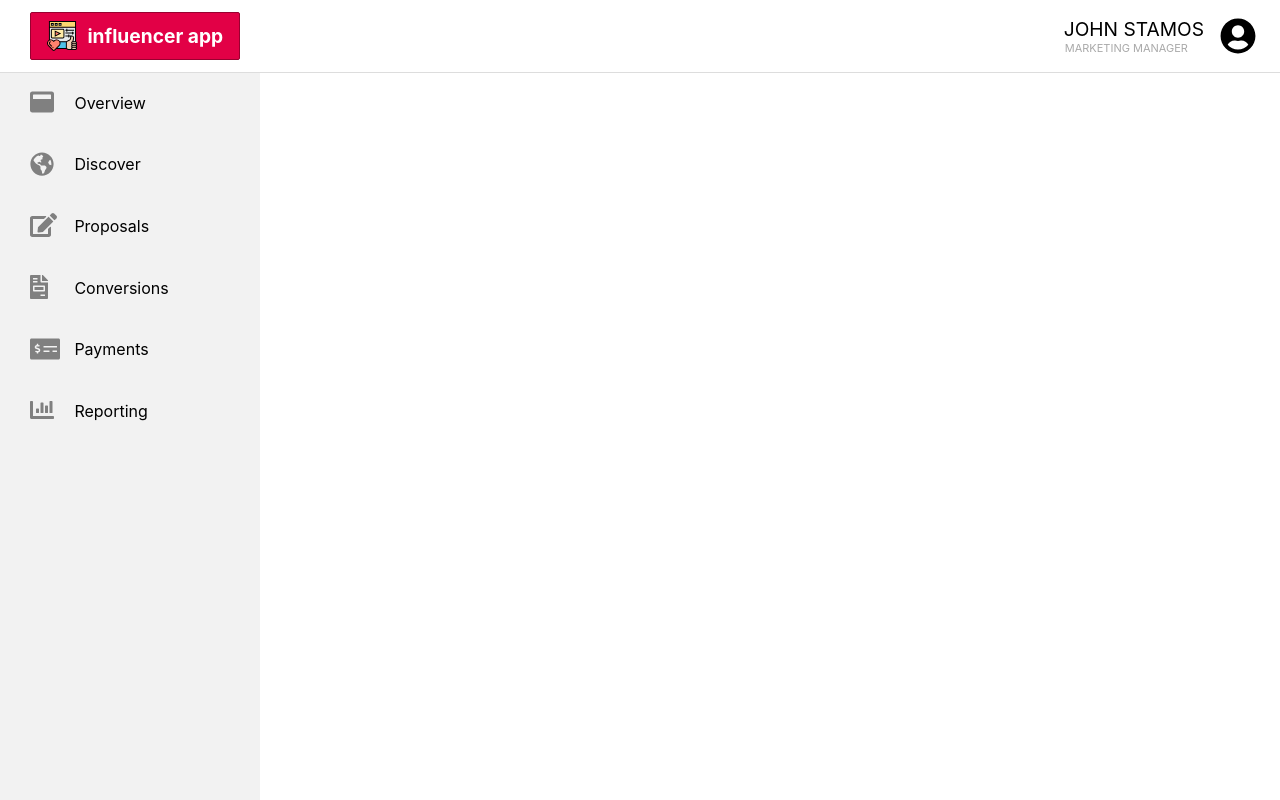
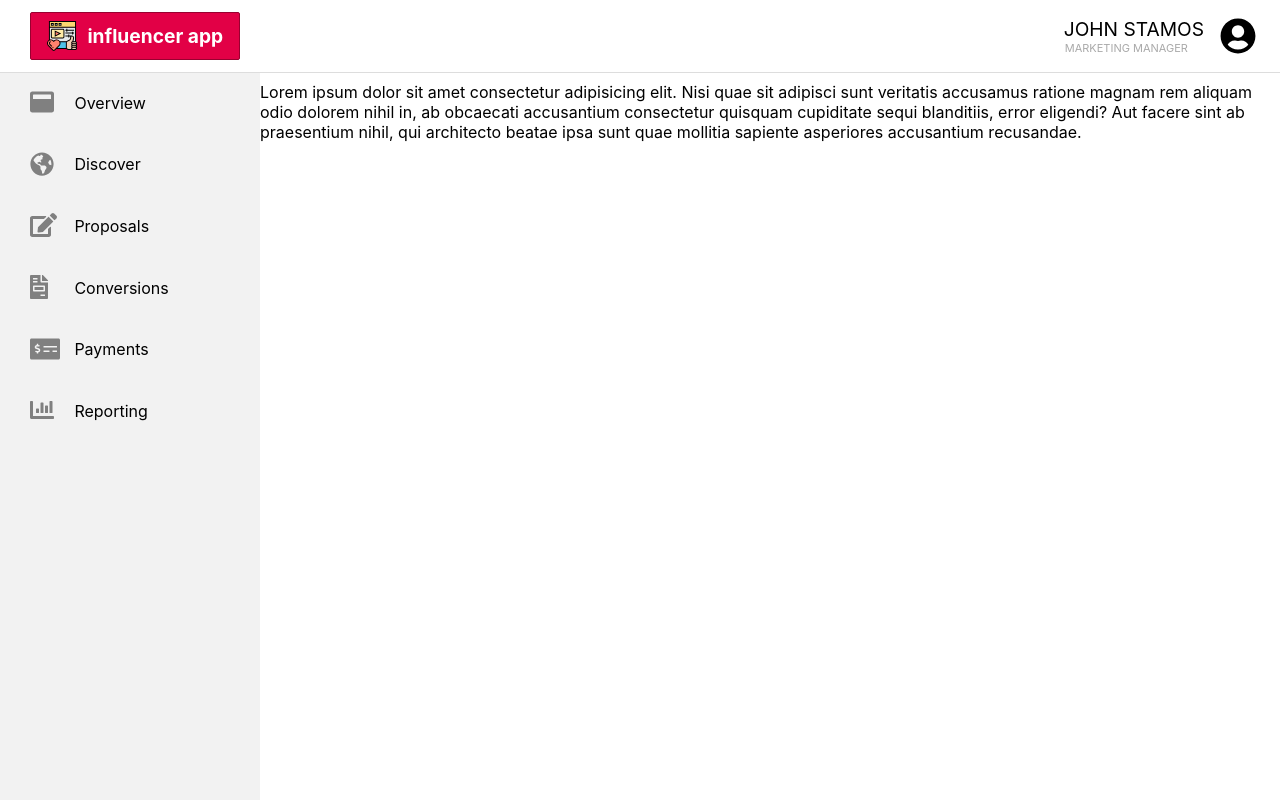
Before and after one commit to FrancisCalizo/ohio-taxidermy-supply, a Next.js app: page /dashboard in a window 1280 px wide. Built offline with nearby package versions, Linux system fonts and the light colour scheme.

Commit message:
feat: creat a content container for the sidebar

```diff
--- /dev/null
+++ b/components/layout/dashboard/Content.tsx
@@ -0,0 +1,23 @@
+import React from 'react';
+import styled from 'styled-components';
+
+export default function Content() {
+  return (
+    <ContentContainer>
+      <h1>This is some content</h1>
+      <p>
+        Lorem ipsum dolor sit amet consectetur adipisicing elit. Nisi quae sit adipisci sunt
+        veritatis accusamus ratione magnam rem aliquam odio dolorem nihil in, ab obcaecati
+        accusantium consectetur quisquam cupiditate sequi blanditiis, error eligendi? Aut facere
+        sint ab praesentium nihil, qui architecto beatae ipsa sunt quae mollitia sapiente asperiores
+        accusantium recusandae.
+      </p>
+    </ContentContainer>
+  );
+}
+
+const ContentContainer = styled.div`
+  @media (min-width: 769px) {
+    margin-left: 260px;
+  }
+`;
--- a/pages/dashboard/index.tsx
+++ b/pages/dashboard/index.tsx
@@ -2,12 +2,14 @@ import React from 'react';
 
 import Sidebar from 'components/layout/dashboard/Sidebar';
 import Topbar from 'components/layout/dashboard/Topbar';
+import Content from 'components/layout/dashboard/Content';
 
 export default function index() {
   return (
-    <div>
+    <>
       <Topbar />
       <Sidebar />
-    </div>
+      <Content />
+    </>
   );
 }
```
